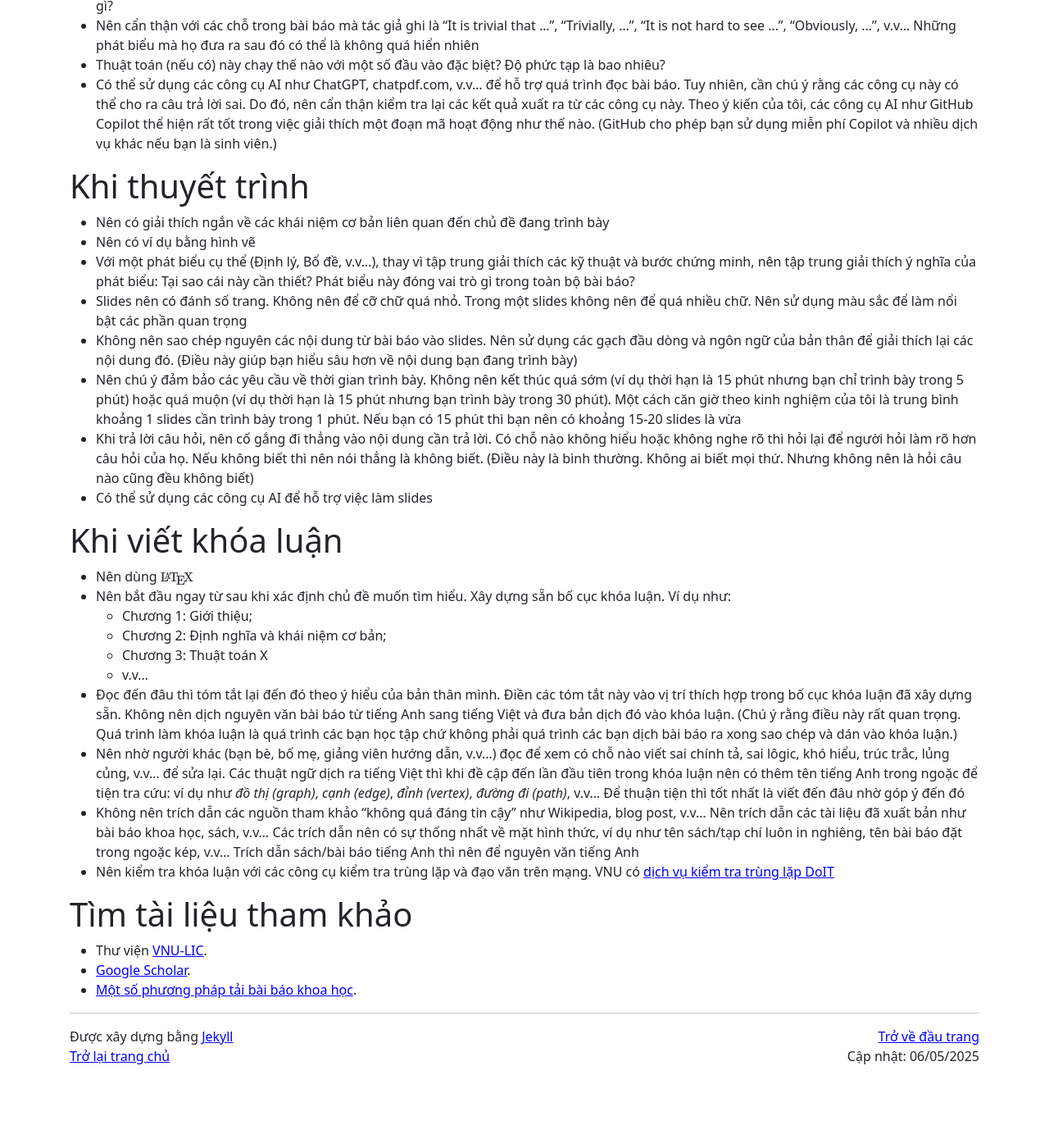
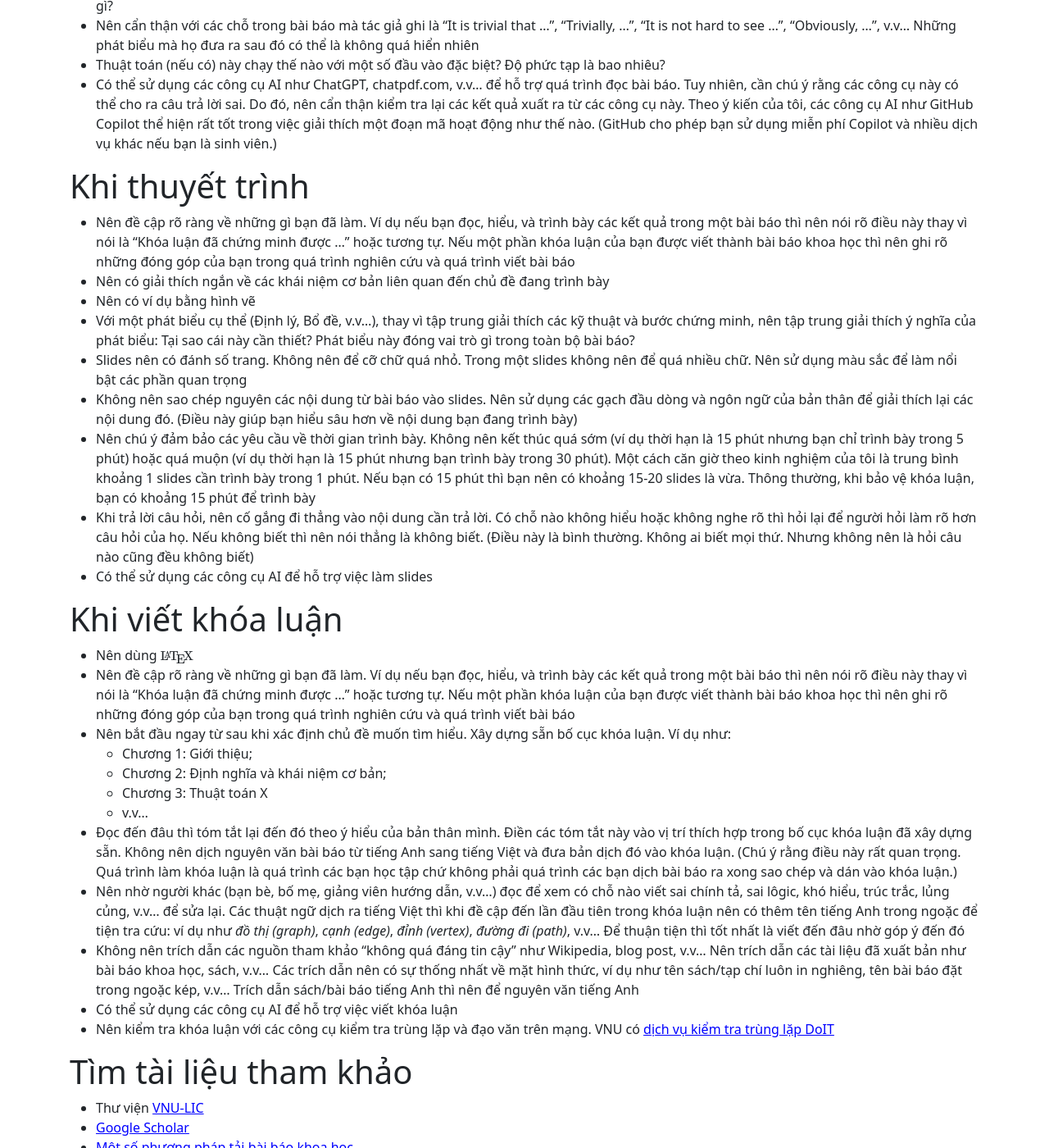
Before and after one commit to hoanganhduc/hoanganhduc.github.io, a Jekyll site: the page built from _posts/2024-11-09-một-số-đề-nghị-cho-việc-làm-khóa-luận.md, in a window 1280 px wide and 1400 px high, scrolled down 1123 px. Shown: the whole window at 82% size. Built offline with Jekyll 4.4.1, drawn with Linux system fonts in a browser that asks for light colours; nearby versions of some CDN libraries; a style sheet for code colours, icons or effects is not loaded; before the commit the page ends 2438 px from its top, so only the background shows below that; some of the changed text lies outside the part shown.

Commit message:
Updated @ 2025-06-09  13:20:25 ICT

```diff
--- a/_posts/2024-11-09-một-số-đề-nghị-cho-việc-làm-khóa-luận.md
+++ b/_posts/2024-11-09-một-số-đề-nghị-cho-việc-làm-khóa-luận.md
@@ -5,7 +5,7 @@ author: Duc A. Hoang
 categories:
   - research
 <!--comment: true-->
-last_modified_at: 2025-05-06
+last_modified_at: 2025-06-09
 description: Bài viết ghi lại một số đề nghị của tôi cho việc làm khóa luận tốt nghiệp ở bậc đại học
 keywords: research, khóa luận tốt nghiệp, đề nghị, Duc A. Hoang
 lang: vi
@@ -50,18 +50,20 @@ Bài viết ghi lại một số đề nghị của tôi cho sinh viên (có th
 
 # Khi thuyết trình
 
+* Nên đề cập rõ ràng về những gì bạn đã làm. Ví dụ nếu bạn đọc, hiểu, và trình bày các kết quả trong một bài báo thì nên nói rõ điều này thay vì nói là "Khóa luận đã chứng minh được ..." hoặc tương tự. Nếu một phần khóa luận của bạn được viết thành bài báo khoa học thì nên ghi rõ những đóng góp của bạn trong quá trình nghiên cứu và quá trình viết bài báo
 * Nên có giải thích ngắn về các khái niệm cơ bản liên quan đến chủ đề đang trình bày
 * Nên có ví dụ bằng hình vẽ
 * Với một phát biểu cụ thể (Định lý, Bổ đề, v.v...), thay vì tập trung giải thích các kỹ thuật và bước chứng minh, nên tập trung giải thích ý nghĩa của phát biểu: Tại sao cái này cần thiết? Phát biểu này đóng vai trò gì trong toàn bộ bài báo?
 * Slides nên có đánh số trang. Không nên để cỡ chữ quá nhỏ. Trong một slides không nên để quá nhiều chữ. Nên sử dụng màu sắc để làm nổi bật các phần quan trọng
 * Không nên sao chép nguyên các nội dung từ bài báo vào slides. Nên sử dụng các gạch đầu dòng và ngôn ngữ của bản thân để giải thích lại các nội dung đó. (Điều này giúp bạn hiểu sâu hơn về nội dung bạn đang trình bày)
-* Nên chú ý đảm bảo các yêu cầu về thời gian trình bày. Không nên kết thúc quá sớm (ví dụ thời hạn là 15 phút nhưng bạn chỉ trình bày trong 5 phút) hoặc quá muộn (ví dụ thời hạn là 15 phút nhưng bạn trình bày trong 30 phút). Một cách căn giờ theo kinh nghiệm của tôi là trung bình khoảng 1 slides cần trình bày trong 1 phút. Nếu bạn có 15 phút thì bạn nên có khoảng 15-20 slides là vừa
+* Nên chú ý đảm bảo các yêu cầu về thời gian trình bày. Không nên kết thúc quá sớm (ví dụ thời hạn là 15 phút nhưng bạn chỉ trình bày trong 5 phút) hoặc quá muộn (ví dụ thời hạn là 15 phút nhưng bạn trình bày trong 30 phút). Một cách căn giờ theo kinh nghiệm của tôi là trung bình khoảng 1 slides cần trình bày trong 1 phút. Nếu bạn có 15 phút thì bạn nên có khoảng 15-20 slides là vừa. Thông thường, khi bảo vệ khóa luận, bạn có khoảng 15 phút để trình bày
 * Khi trả lời câu hỏi, nên cố gắng đi thẳng vào nội dung cần trả lời. Có chỗ nào không hiểu hoặc không nghe rõ thì hỏi lại để người hỏi làm rõ hơn câu hỏi của họ. Nếu không biết thì nên nói thẳng là không biết. (Điều này là bình thường. Không ai biết mọi thứ. Nhưng không nên là hỏi câu nào cũng đều không biết)
 * Có thể sử dụng các công cụ AI để hỗ trợ việc làm slides
 
 # Khi viết khóa luận
 
 * Nên dùng $\LaTeX$
+* Nên đề cập rõ ràng về những gì bạn đã làm. Ví dụ nếu bạn đọc, hiểu, và trình bày các kết quả trong một bài báo thì nên nói rõ điều này thay vì nói là "Khóa luận đã chứng minh được ..." hoặc tương tự. Nếu một phần khóa luận của bạn được viết thành bài báo khoa học thì nên ghi rõ những đóng góp của bạn trong quá trình nghiên cứu và quá trình viết bài báo
 * Nên bắt đầu ngay từ sau khi xác định chủ đề muốn tìm hiểu. Xây dựng sẵn bố cục khóa luận. Ví dụ như:
   * Chương 1: Giới thiệu;
   * Chương 2: Định nghĩa và khái niệm cơ bản;
@@ -70,10 +72,11 @@ Bài viết ghi lại một số đề nghị của tôi cho sinh viên (có th
 * Đọc đến đâu thì tóm tắt lại đến đó theo ý hiểu của bản thân mình. Điền các tóm tắt này vào vị trí thích hợp trong bố cục khóa luận đã xây dựng sẵn. Không nên dịch nguyên văn bài báo từ tiếng Anh sang tiếng Việt và đưa bản dịch đó vào khóa luận. (Chú ý rằng điều này rất quan trọng. Quá trình làm khóa luận là quá trình các bạn học tập chứ không phải quá trình các bạn dịch bài báo ra xong sao chép và dán vào khóa luận.)
 * Nên nhờ người khác (bạn bè, bố mẹ, giảng viên hướng dẫn, v.v...) đọc để xem có chỗ nào viết sai chính tả, sai lôgic, khó hiểu, trúc trắc, lủng củng, v.v... để sửa lại. Các thuật ngữ dịch ra tiếng Việt thì khi đề cập đến lần đầu tiên trong khóa luận nên có thêm tên tiếng Anh trong ngoặc để tiện tra cứu: ví dụ như *đồ thị (graph)*, *cạnh (edge)*, *đỉnh (vertex)*, *đường đi (path)*, v.v... Để thuận tiện thì tốt nhất là viết đến đâu nhờ góp ý đến đó
 * Không nên trích dẫn các nguồn tham khảo "không quá đáng tin cậy" như Wikipedia, blog post, v.v... Nên trích dẫn các tài liệu đã xuất bản như bài báo khoa học, sách, v.v... Các trích dẫn nên có sự thống nhất về mặt hình thức, ví dụ như tên sách/tạp chí luôn in nghiêng, tên bài báo đặt trong ngoặc kép, v.v... Trích dẫn sách/bài báo tiếng Anh thì nên để nguyên văn tiếng Anh
+* Có thể sử dụng các công cụ AI để hỗ trợ việc viết khóa luận
 * Nên kiểm tra khóa luận với các công cụ kiểm tra trùng lặp và đạo văn trên mạng. VNU có [dịch vụ kiểm tra trùng lặp DoIT](http://doit.lic.vnu.edu.vn/)
 
 # Tìm tài liệu tham khảo
 
-* Thư viện [VNU-LIC](http://lic.vnu.edu.vn/).
-* [Google Scholar](https://scholar.google.com/).
-* [Một số phương pháp tải bài báo khoa học]({{ site.baseurl }}{% post_url 2025-05-05-một-số-phương-pháp-tải-bài-báo-khoa-học %}).
+* Thư viện [VNU-LIC](http://lic.vnu.edu.vn/)
+* [Google Scholar](https://scholar.google.com/)
+* [Một số phương pháp tải bài báo khoa học]({{ site.baseurl }}{% post_url 2025-05-05-một-số-phương-pháp-tải-bài-báo-khoa-học %})
```
Also changed, not shown: _posts/2025-05-05-một-số-phương-pháp-tải-bài-báo-khoa-học.md (+5 -5 lines), 1 other file.
